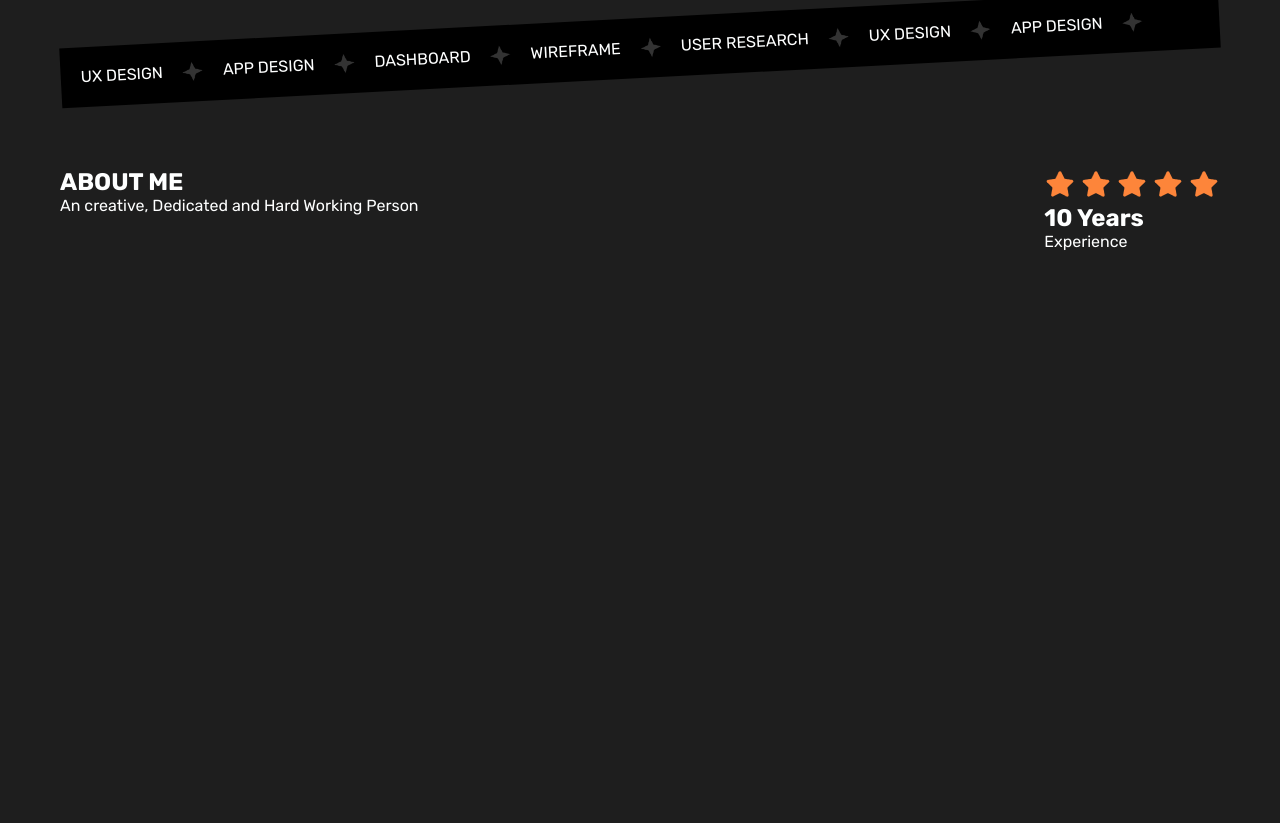
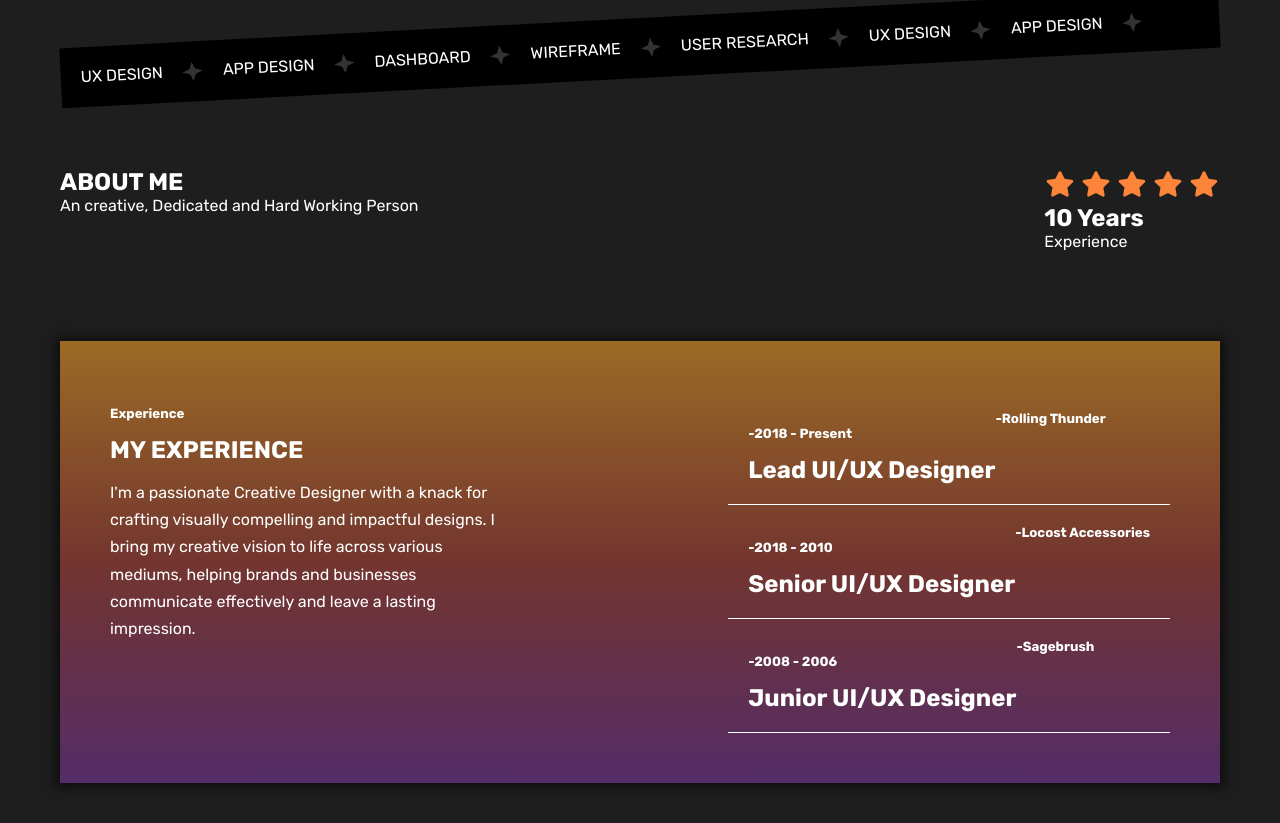
Before and after one commit to Ahammad204/APortfolio, a plain HTML site: page index.html in a window 1280 px wide. Shown: the part 637-1460 px from the top of the page. Before the commit the page ends 978 px from the top, so only its background shows below. Drawn offline with Linux system fonts and the light colour scheme; files whose address does not match are found by name.

Commit message:
make my experience Section

```diff
--- a/Css/main.css
+++ b/Css/main.css
@@ -4,13 +4,30 @@
   display: flex;
   margin: 90px 0px;
   justify-content: space-between;
+
+}
+
+/* My Experience Section */
+.my-experience-section {
+  display: flex;
+  justify-content: space-between;
+  background: linear-gradient(to bottom, #9b6b25 0%, #73352f 50%, #542c68 100%);
+  box-shadow: 0 0 10px 5px rgba(0, 0, 0, 0.5);
+  padding: 50px;
+  margin-bottom: 50px;
+}
+
+.experience-time{
+    display: flex;
+    padding: 20px;
+    border-bottom: 1px solid var(--font-primary-color);
 }
 
 @media only screen and (min-width: 200px) and (max-width: 576px) {
   .about-me-section {
     flex-direction: column;
     margin: 50px 0px;
-   justify-content: center;
+    justify-content: center;
     gap: 50px;
   }
 }
--- a/index.html
+++ b/index.html
@@ -124,6 +124,48 @@
 
       <!-- About Me Section End -->
 
+      <!-- My Experience Section Start -->
+
+      <section class="my-experience-section">
+
+        <div class="experience-brief">
+          <h5 style="margin: 15px 0px;">Experience</h5>
+          <h1 style="margin: 15px 0px;">MY EXPERIENCE</h1>
+          <p style="margin: 15px 0px; line-height: 1.7em; ">I'm a passionate Creative  Designer with a knack for <br> crafting visually compelling and impactful designs.  I  <br> bring my creative vision to life across various <br> mediums, helping brands and businesses <br> communicate effectively and leave a lasting <br> impression.</p>
+        </div>
+        <div class="experience-times">
+          <div class="experience-time">
+            <div >
+              <h5 style="margin: 15px 0px;">-2018 - Present</h5>
+              <h1>Lead UI/UX Designer</h1>
+            </div>
+            <div>
+              <h5>-Rolling Thunder</h5>
+            </div>
+          </div>
+          <div class="experience-time">
+            <div >
+              <h5 style="margin: 15px 0px;">-2018 - 2010</h5>
+              <h1>Senior UI/UX Designer</h1>
+            </div>
+            <div>
+              <h5>-Locost Accessories</h5>
+            </div>
+          </div>
+          <div class="experience-time">
+            <div >
+              <h5 style="margin: 15px 0px;">-2008 - 2006</h5>
+              <h1>Junior UI/UX Designer</h1>
+            </div>
+            <div>
+              <h5>-Sagebrush</h5>
+            </div>
+          </div>
+        </div>
+
+      </section>
+
+      <!-- My Experience Section End -->
 
 
     </main>
```
